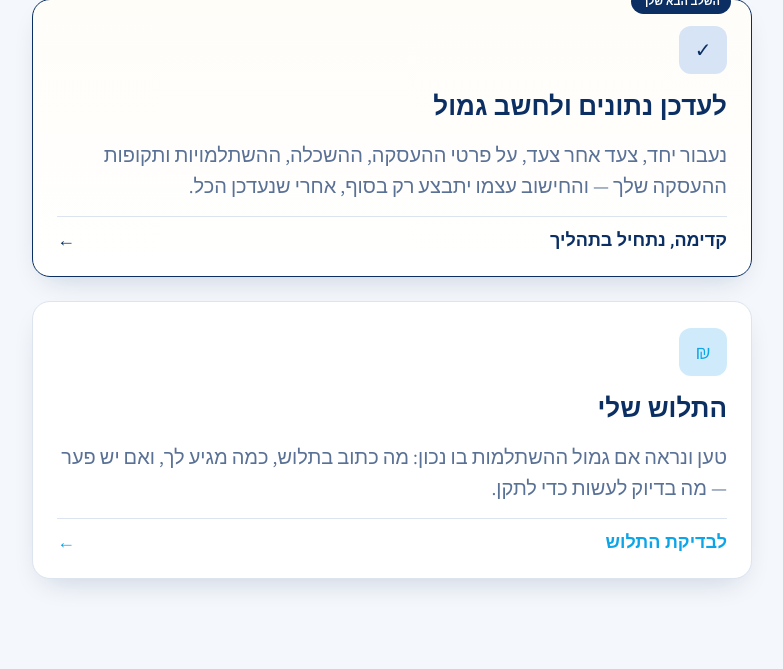
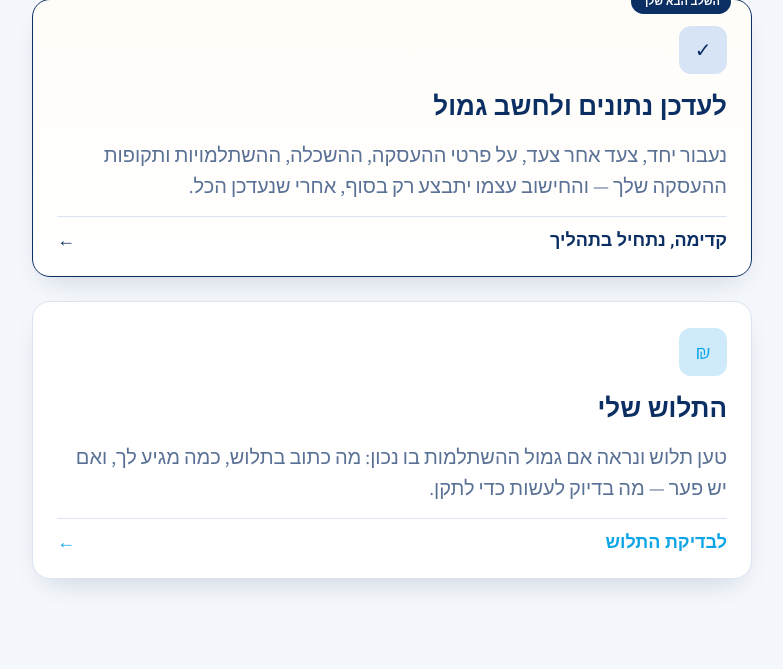
Before and after one commit to Rivka-Man/salary-engine, a Flask app: template templates/my_intro.html in a window 1280 px wide. Shown: the part 169-838 px from the top of the page, without its empty margins (350-1133 px from the left). Run offline with Flask 3, Linux system fonts and the light colour scheme; the template is opened without the code that fills it, so the values that code supplies are empty; parts of the project's set-up code (start-up, migrations or seed data) failed here and were passed over; some libraries are stand-ins or nearby versions.

Commit message:
Name the payslip in the intro card prompt
Co-Authored-By: Claude Opus 5.5 <noreply@anthropic.com>

```diff
--- a/templates/my_intro.html
+++ b/templates/my_intro.html
@@ -12,7 +12,7 @@
 <a class="card" style="width:100%; max-width:720px; margin-top:24px;" href="{{ url_for('my_payslip', token=token) }}">
   <div class="icon-badge">₪</div>
   <h3 style="font-size:26px;">התלוש שלי</h3>
-  <p class="desc" style="font-size:20px; line-height:1.55;">טען ונראה אם גמול ההשתלמות בו נכון: מה כתוב בתלוש, כמה מגיע לך, ואם יש פער — מה בדיוק לעשות כדי לתקן.</p>
+  <p class="desc" style="font-size:20px; line-height:1.55;">טען תלוש ונראה אם גמול ההשתלמות בו נכון: מה כתוב בתלוש, כמה מגיע לך, ואם יש פער — מה בדיוק לעשות כדי לתקן.</p>
   <div class="card-cta" style="font-size:18px;"><span>לבדיקת התלוש</span><span>←</span></div>
 </a>
 
```
